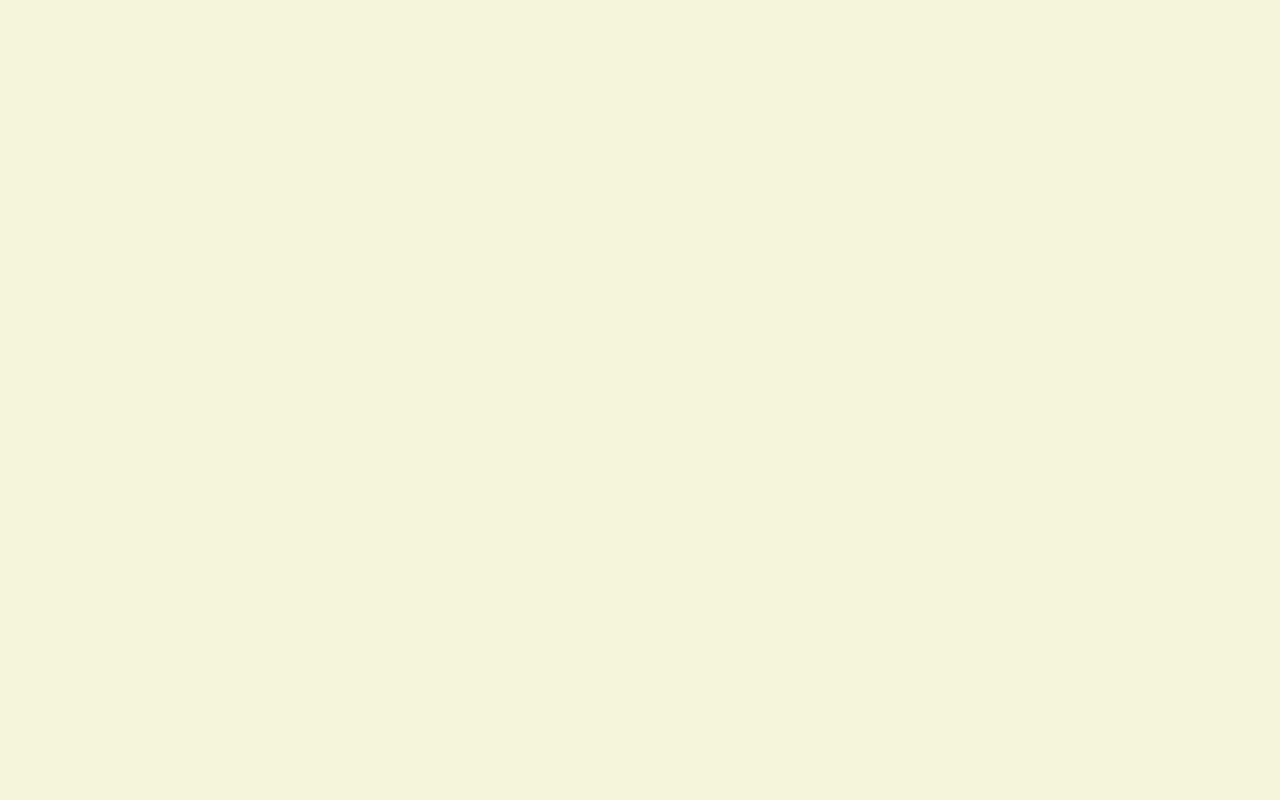
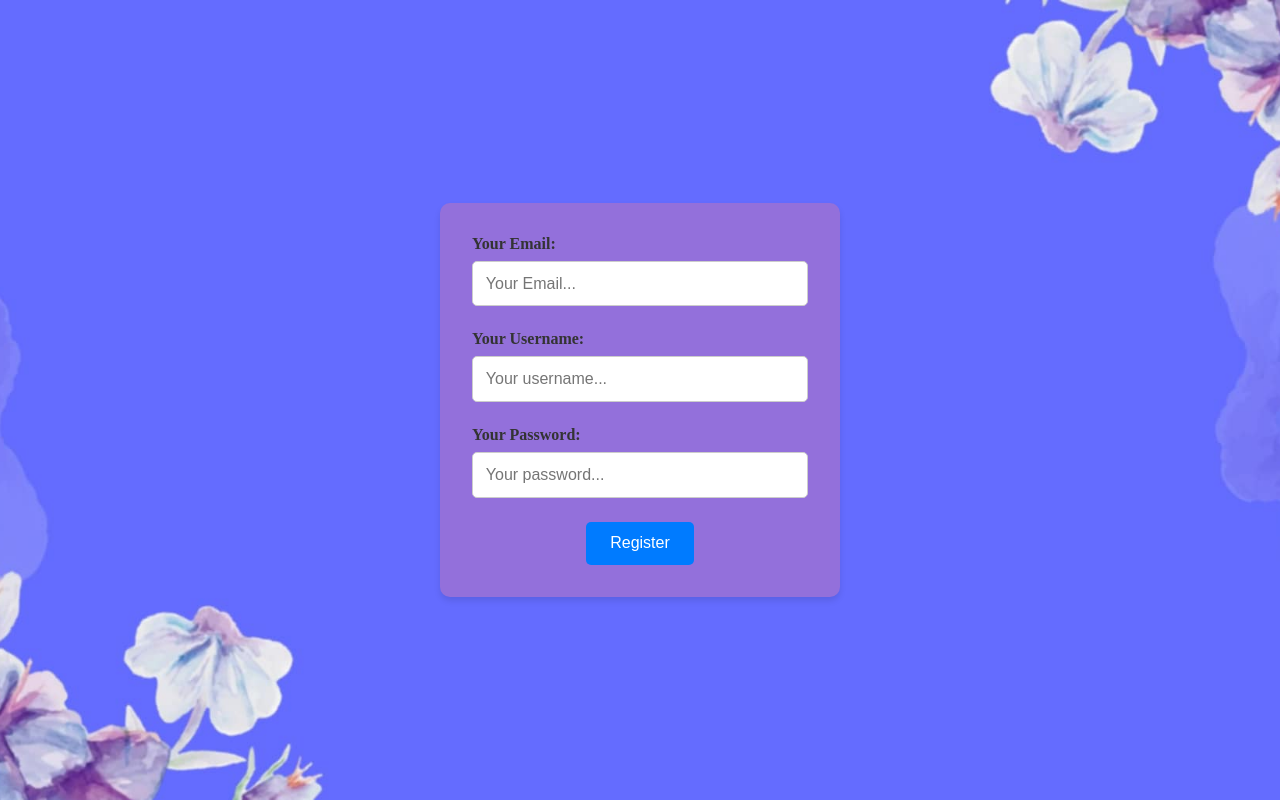
Before and after one commit to BalintCoder/Webshop, a React (Vite) app in the folder frontend/: page /register in a window 1280 px wide. Before the commit this address had no page. Built offline with nearby package versions, Linux system fonts and the light colour scheme.

Commit message:
added a react-toastify package for the login and the register page

```diff
--- a/frontend/package.json
+++ b/frontend/package.json
@@ -12,7 +12,8 @@
   "dependencies": {
     "react": "^18.3.1",
     "react-dom": "^18.3.1",
-    "react-router-dom": "^7.0.2"
+    "react-router-dom": "^7.0.2",
+    "react-toastify": "^11.0.3"
   },
   "devDependencies": {
     "@eslint/js": "^9.15.0",
--- a/frontend/src/App.jsx
+++ b/frontend/src/App.jsx
@@ -5,7 +5,9 @@ import Loginpage from "./Components/Loginpage.jsx";
 import MainPage from "./Components/MainPage.jsx";
 import ProtectedRoute from "./Components/ProtectedRoute.jsx";
 import ItemDetails from "./Components/ItemDetails.jsx";
-
+import RegisterPage from "./Components/RegisterPage.jsx";
+import { ToastContainer } from "react-toastify";
+import "react-toastify/dist/ReactToastify.css";
 function App() {
 
 
@@ -26,8 +28,10 @@ function App() {
                     }
                 />
                 <Route path="/item/:id" element={<ItemDetails />} />
+                <Route path="/register" element={<RegisterPage />}/>
 
             </Routes>
+            <ToastContainer position="top-center" autoClose={3000} />
 
         </BrowserRouter>
 
--- a/frontend/src/Components/Loginpage.jsx
+++ b/frontend/src/Components/Loginpage.jsx
@@ -1,6 +1,9 @@
 import { useState } from "react";
 import { useNavigate } from "react-router-dom";
 import "../Styling/LoginPage.css"
+import { ToastContainer, toast } from "react-toastify";
+import "react-toastify/dist/ReactToastify.css";
+
 export default function Loginpage () {
     const [email, setEmail] = useState("")
     const [password, setPassword] = useState("")
@@ -28,6 +31,9 @@ export default function Loginpage () {
            console.log(token)
 
            localStorage.setItem("token", token)
+           toast.success("Login successful!", { position: "top-center" });
+
+           // Navigáció késleltetéssel
            navigate("/mainPage");
        } catch (error) {
            console.error("Login error:", error.message);
@@ -44,6 +50,10 @@ export default function Loginpage () {
                     <input type="email" id="emailId" name="emailName" value={email}
                            onChange={(e) => setEmail(e.target.value)}
                            required placeholder="Your Email..."/>
+
+                    <p className="register-acc">
+                        <a href="/register" className="register-link">Register here:</a>
+                    </p>
                 </div>
 
                 <div className="passwordContainer">
--- /dev/null
+++ b/frontend/src/Components/RegisterPage.jsx
@@ -0,0 +1,64 @@
+import { useState } from "react";
+import { useNavigate } from "react-router-dom";
+import "../Styling/LoginPage.css";
+import { toast } from "react-toastify";
+import "react-toastify/dist/ReactToastify.css"; // 📌 Importálni kell a stílust
+
+export default function RegisterPage() {
+    const [email, setEmail] = useState("");
+    const [userName, setUserName] = useState("");
+    const [password, setPassword] = useState("");
+    const navigate = useNavigate();
+
+    const handleRegistration = async (event) => {
+        event.preventDefault();
+
+        try {
+            const response = await fetch("/api/Auth/Register", {
+                method: "POST",
+                headers: {
+                    "Content-Type": "application/json",
+                },
+                body: JSON.stringify({ email, userName, password }),
+            });
+
+            if (!response.ok) {
+                throw new Error("Registration failed");
+            }
+            const data = await response.json();
+            if (data) {
+                toast.success("Registration was successful! 🎉"); // 🔥 Toast használata
+                setTimeout(() => navigate("/"), 1000); // 2 mp után navigál
+            }
+
+        } catch (error) {
+            console.error("registration error:", error.message);
+            toast.error("Can't register you right now ❌"); // 🔥 Hibaüzenet toasthoz
+        }
+    };
+
+    return (
+        <div className="formContainer">
+            <form className="form" onSubmit={handleRegistration}>
+                <div className="emailContainer">
+                    <label>Your Email:</label>
+                    <input type="email" value={email} onChange={(e) => setEmail(e.target.value)} required placeholder="Your Email..." />
+                </div>
+
+                <div className="UserNameContainer">
+                    <label>Your Username:</label>
+                    <input type="text" value={userName} onChange={(e) => setUserName(e.target.value)} required placeholder="Your username..." />
+                </div>
+
+                <div className="passwordContainer">
+                    <label>Your Password:</label>
+                    <input type="password" value={password} onChange={(e) => setPassword(e.target.value)} required placeholder="Your password..." />
+                </div>
+
+                <div className="buttonholder">
+                    <button type="submit">Register</button>
+                </div>
+            </form>
+        </div>
+    );
+}
--- a/frontend/src/Styling/LoginPage.css
+++ b/frontend/src/Styling/LoginPage.css
@@ -23,12 +23,14 @@
 }
 
 .formContainer .emailContainer,
-.formContainer .passwordContainer {
+.formContainer .passwordContainer,
+.formContainer .UserNameContainer{
     margin-bottom: 1.5rem;
 }
 
 .formContainer .emailContainer label,
-.formContainer .passwordContainer label {
+.formContainer .passwordContainer label,
+.formContainer .UserNameContainer label {
     font-weight: bold;
     margin-bottom: 0.5rem;
     display: block;
@@ -36,7 +38,8 @@
 }
 
 .formContainer .emailContainer input,
-.formContainer .passwordContainer input {
+.formContainer .passwordContainer input,
+.formContainer .UserNameContainer input{
     width: 100%;
     padding: 0.8rem;
     border: 1px solid #ccc;
@@ -46,7 +49,8 @@
 }
 
 .formContainer .emailContainer input:focus,
-.formContainer .passwordContainer input:focus {
+.formContainer .passwordContainer input:focus,
+.formContainer .UserNameContainer input.focus {
     outline: none;
     border-color: #007bff;
     box-shadow: 0 0 5px rgba(0, 123, 255, 0.5);
@@ -75,3 +79,15 @@
     background-color: #00408a;
 
 }
+
+.register-acc {
+    font-size: 17px;
+    position: absolute;
+    bottom: 370px;
+    right: 800px;
+    color: greenyellow;
+}
+
+p.register-acc a {
+    color: blue;
+}
```
Also changed, not shown: 2 other files (tests, documents, lock files or other folders).
